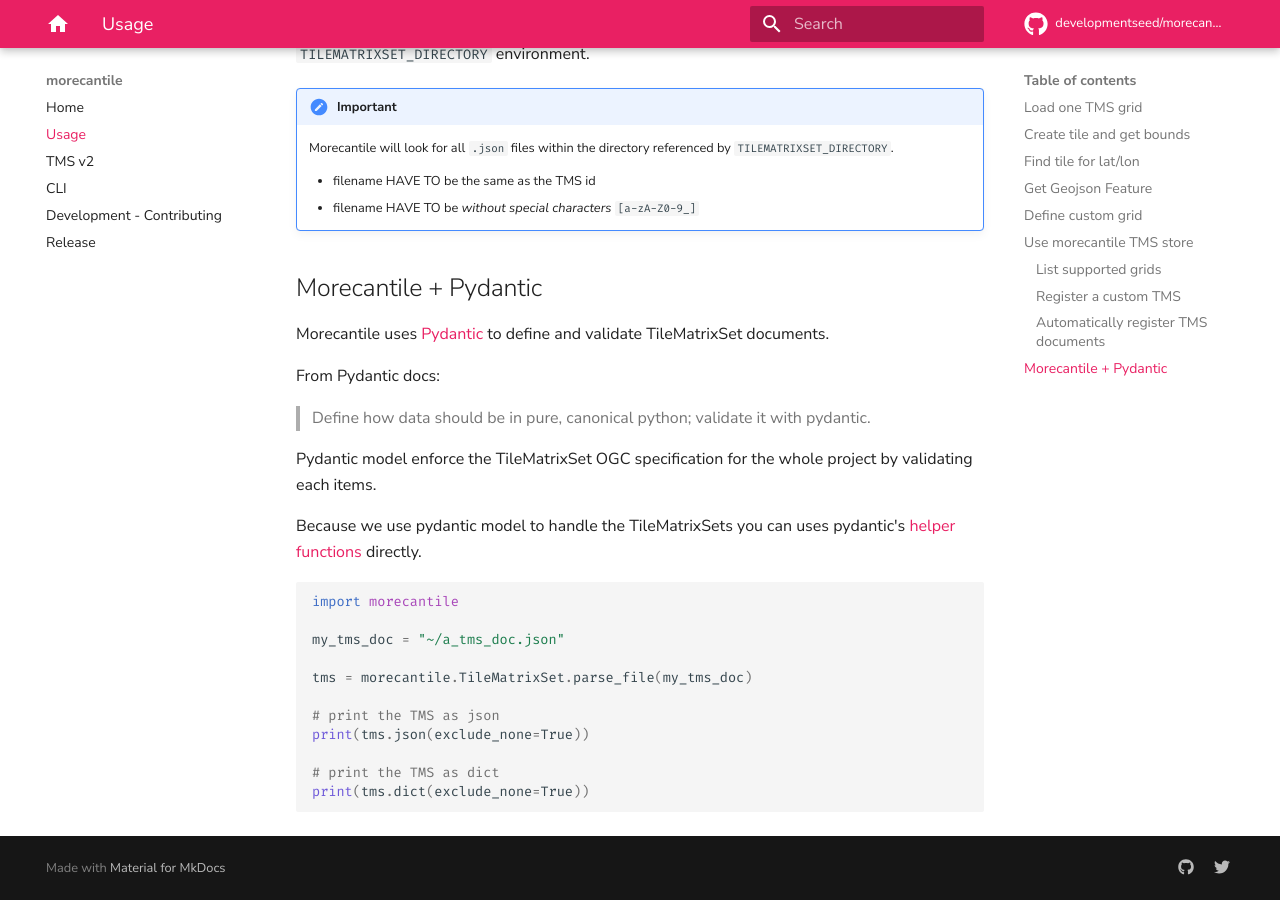
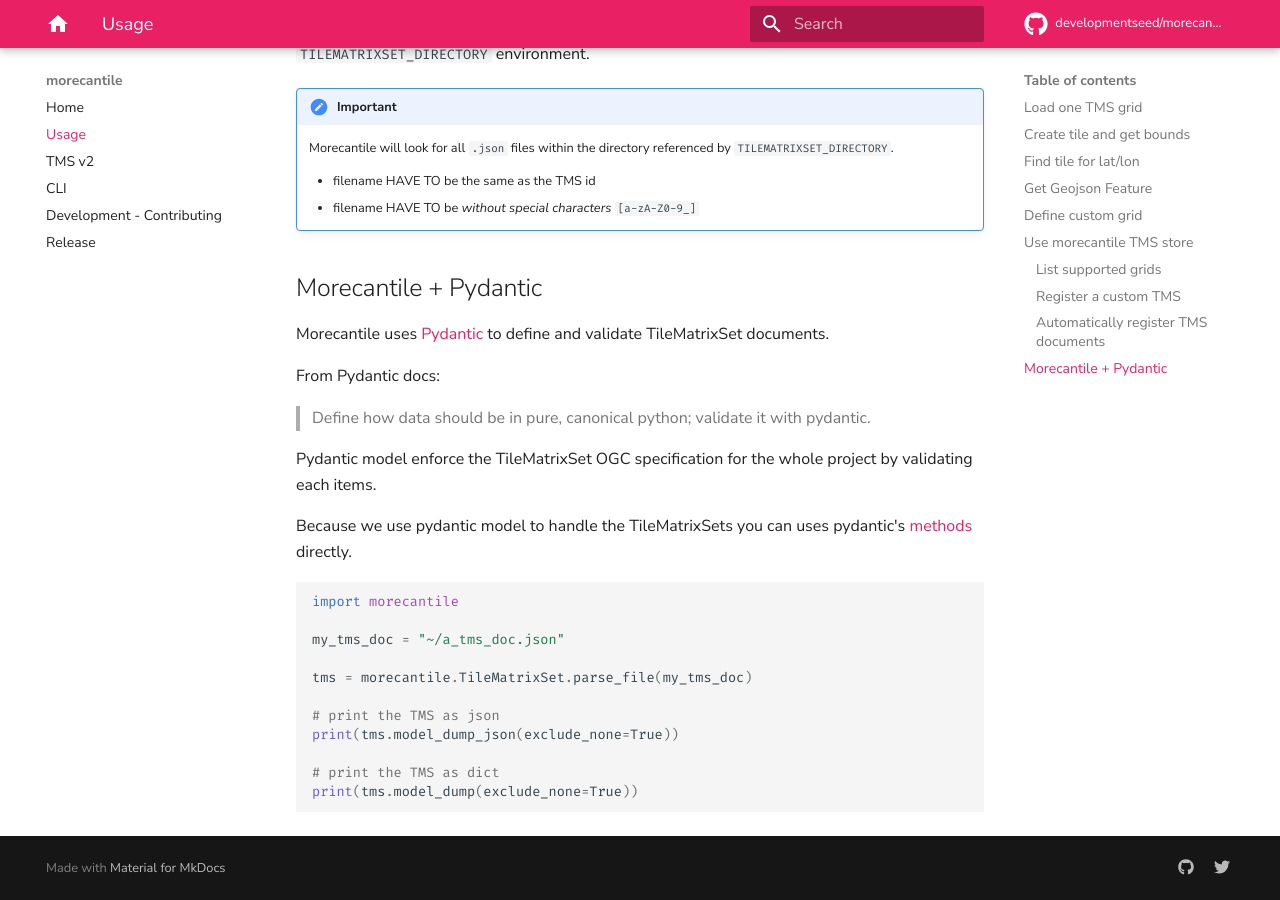
Before and after one commit to developmentseed/morecantile, an MkDocs documentation site: the page built from docs/src/usage.md, in a window 1280 px wide and 900 px high, scrolled down 3654 px. Built offline with MkDocs 1.6.1 and Material for MkDocs 9.7.7, drawn with Linux system fonts in a browser that asks for light colours; comment, search, counter and statistics services are not loaded.

Commit message:
remove pydantic deprecated methods

````diff
--- a/docs/src/usage.md
+++ b/docs/src/usage.md
@@ -185,7 +185,7 @@ From Pydantic docs:
 
 Pydantic model enforce the TileMatrixSet OGC specification for the whole project by validating each items.
 
-Because we use pydantic model to handle the TileMatrixSets you can uses pydantic's [helper functions](https://pydantic-docs.helpmanual.io/usage/models/#helper-functions) directly.
+Because we use pydantic model to handle the TileMatrixSets you can uses pydantic's [methods](https://docs.pydantic.dev/2.0/usage/models/#model-methods-and-properties) directly.
 
 ```python
 import morecantile
@@ -195,8 +195,8 @@ my_tms_doc = "~/a_tms_doc.json"
 tms = morecantile.TileMatrixSet.parse_file(my_tms_doc)
 
 # print the TMS as json
-print(tms.json(exclude_none=True))
+print(tms.model_dump_json(exclude_none=True))
 
 # print the TMS as dict
-print(tms.dict(exclude_none=True))
+print(tms.model_dump(exclude_none=True))
 ```
--- a/pyproject.toml
+++ b/pyproject.toml
@@ -102,3 +102,6 @@ ignore = [
     "B008",  # do not perform function calls in argument defaults
     "B905",  # ignore zip() without an explicit strict= parameter, only support with python >3.10
 ]
+
+[tool.ruff.per-file-ignores]
+"tests/*.py" = ["D1"]
````
Also changed, not shown: .pre-commit-config.yaml, 3 other files.
